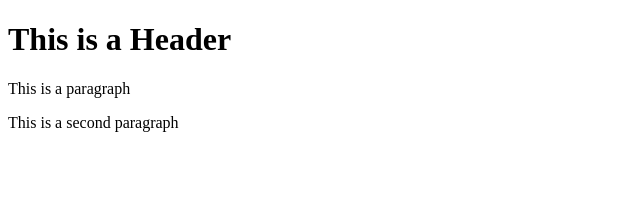
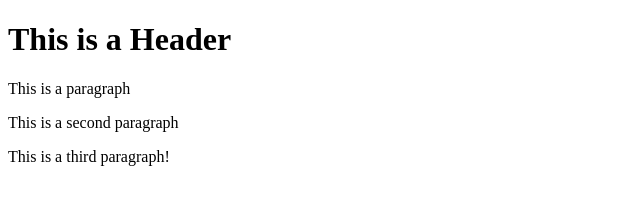
Before and after one commit to PatrickFlynn/Coursera-Full-Stack-Web-Dev-Class-01, a website: page index.html in a window 1280 px wide. Shown: the whole page, without its empty margins (0-640 px from the left). Drawn offline with Linux system fonts and the light colour scheme.

Commit message:
Week 01 - 04

```diff
--- a/index.html
+++ b/index.html
@@ -6,5 +6,6 @@
         <h1>This is a Header</h1>
         <p>This is a paragraph</p>
         <p>This is a second paragraph</p>
+        <p>This is a third paragraph!</p>
     </body>
 </html>
```
Also changed, not shown: package.json (added, +24 -0 lines), templates/temp.html (+1 -0 lines), 1 other file.
